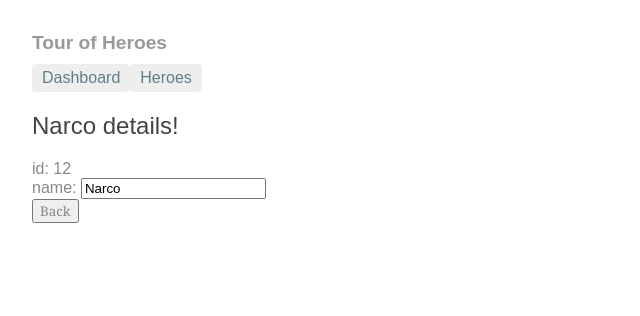
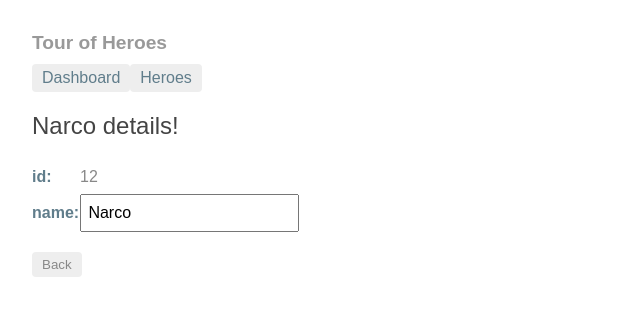
Before and after one commit to ciki6/Angular2_test, an Angular app: page /detail/12 in a window 1280 px wide. Shown: the top 316 px of the page, without its empty margins (0-640 px from the left). Built offline with nearby package versions, Linux system fonts and the light colour scheme.

Commit message:
my first angular2 apps

```diff
--- a/src/app/dashboard.component.ts
+++ b/src/app/dashboard.component.ts
@@ -4,6 +4,7 @@
 import { HeroService } from './hero.service';
 
 @Component({
+  moduleId: module.id + '',
   selector: 'my-dashboard',
   templateUrl: 'dashboard.component.html',
   styleUrls: [ 'dashboard.component.css' ]
--- /dev/null
+++ b/src/app/hero-detail.component.css
@@ -0,0 +1,29 @@
+label {
+  display: inline-block;
+  width: 3em;
+  margin: .5em 0;
+  color: #607D8B;
+  font-weight: bold;
+}
+input {
+  height: 2em;
+  font-size: 1em;
+  padding-left: .4em;
+}
+button {
+  margin-top: 20px;
+  font-family: Arial;
+  background-color: #eee;
+  border: none;
+  padding: 5px 10px;
+  border-radius: 4px;
+  cursor: pointer; cursor: hand;
+}
+button:hover {
+  background-color: #cfd8dc;
+}
+button:disabled {
+  background-color: #eee;
+  color: #ccc;
+  cursor: auto;
+}
--- a/src/app/hero-detail.component.ts
+++ b/src/app/hero-detail.component.ts
@@ -6,8 +6,10 @@
 import { Hero } from './hero';
 
 @Component({
+  moduleId: module.id + '',
   selector: 'my-hero-detail',
-  templateUrl: 'hero-detail.component.html'
+  templateUrl: 'hero-detail.component.html',
+  styleUrls: ['hero-detail.component.css']
 })
 
 export class HeroDetailComponent implements OnInit {
--- a/src/app/heroes.component.ts
+++ b/src/app/heroes.component.ts
@@ -8,9 +8,9 @@
 import { HeroService } from './hero.service';
 
 @Component({
+  moduleId: module.id + '',
   selector: 'my-heroes',
   templateUrl : 'heroes.component.html',
-
   styleUrls: [ 'heroes.component.css' ]
 })
 export class HeroesComponent implements OnInit{
```
